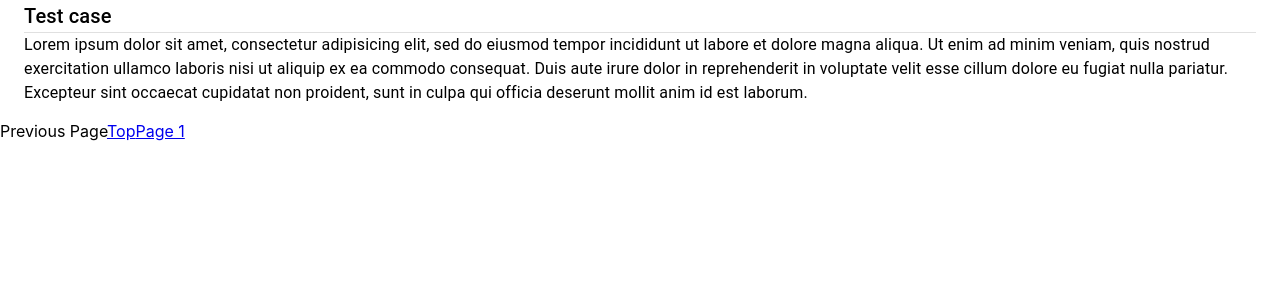
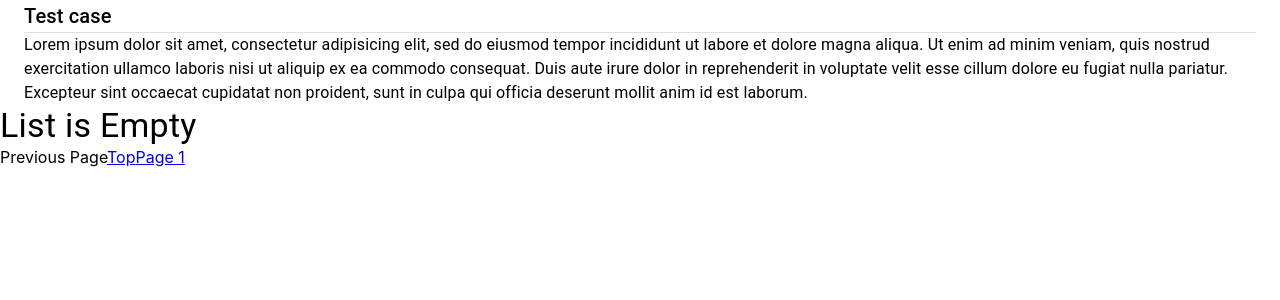
Before and after one commit to skygarlics/silgitimer, a React (Create React App) app: page /case in a window 1280 px wide. Shown: the top 300 px of the page. Built offline with nearby package versions, Linux system fonts and the light colour scheme.

Commit message:
Empty message in empty list

```diff
--- a/src/Components/CheckListViewer/index.tsx
+++ b/src/Components/CheckListViewer/index.tsx
@@ -1,14 +1,16 @@
 import React, { useContext } from 'react';
 import { CheckListContext } from "CheckListContext";
 import CheckItem from "./CheckItem";
-import { List } from '@material-ui/core';
+import { List, ListItem, Typography } from '@material-ui/core';
 
 interface Props {}
 
 const CheckListViewer = ({ }: Props) => {
     const { checkList } = useContext<ICheckListContext>(CheckListContext);
-
     return (
+        (checkList.length < 1) ?
+        <Typography variant="h4">List is Empty</Typography>
+        :
         <List>
         {checkList.map((value) => {
             let txt = value.value;
```
Lines whose indentation alone changed are shown as unchanged.
